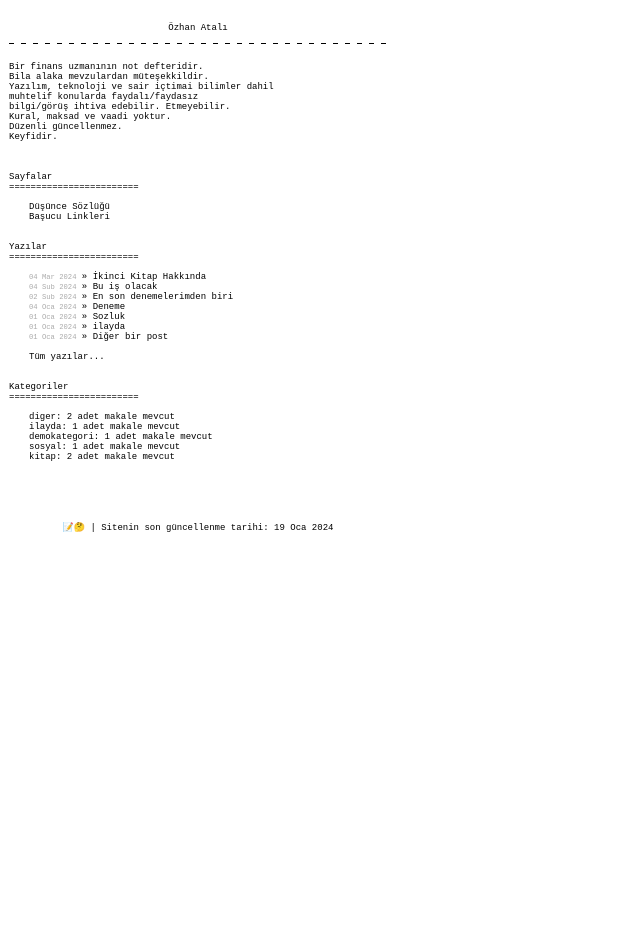
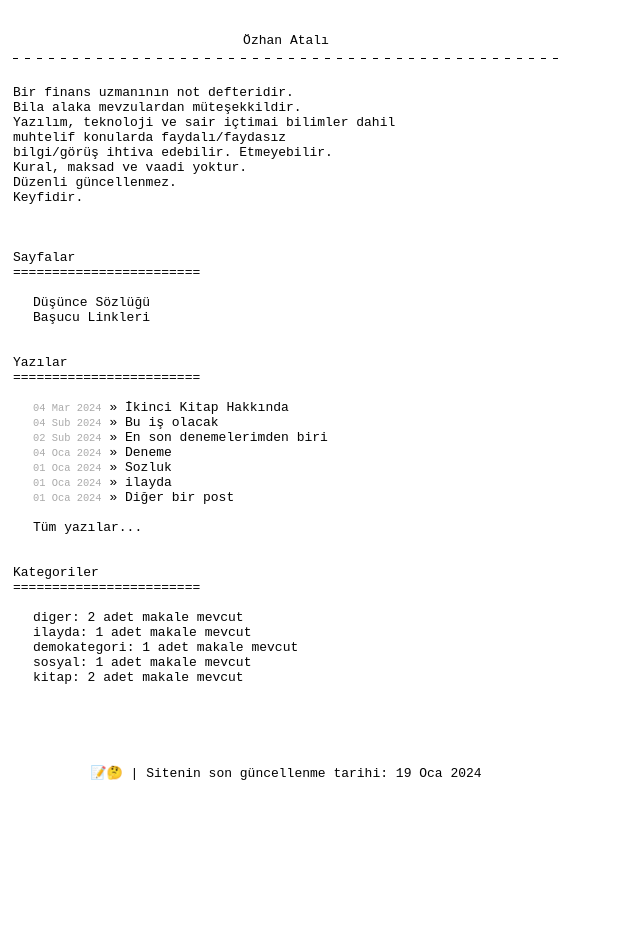
Before and after one commit to ozhanatali/ozhanatali.github.io, a Jekyll site: the page built from index.html, in a window 1280 px wide. Shown: the whole page, without its empty margins (0-640 px from the left). Built offline with Jekyll 4.4.1, drawn with Linux system fonts in a browser that asks for light colours.

Commit message:
Update screen.css

```diff
--- a/css/screen.css
+++ b/css/screen.css
@@ -183,37 +183,6 @@ ul.posts {
 /*
 /*****************************************************************************/
 
-@media (min-width: 858px) {
-    html {
-        font-size: 12px!important;
-    }
-}
-
-@media (min-width: 780px) {
-    html {
-        font-size: 11px!important;
-    }
-}
-
-@media (min-width: 702px) {
-    html {
-        font-size: 10px!important;
-    }
-}
-
-@media (min-width: 624px) {
-    html {
-        font-size: 9px!important;
-    }
-}
-
-@media (max-width: 623px) {
-    html {
-        font-size: 8px!important;
-    }
-}
-
-
 
 @media only screen and (max-device-width: 480px) {
 
```
